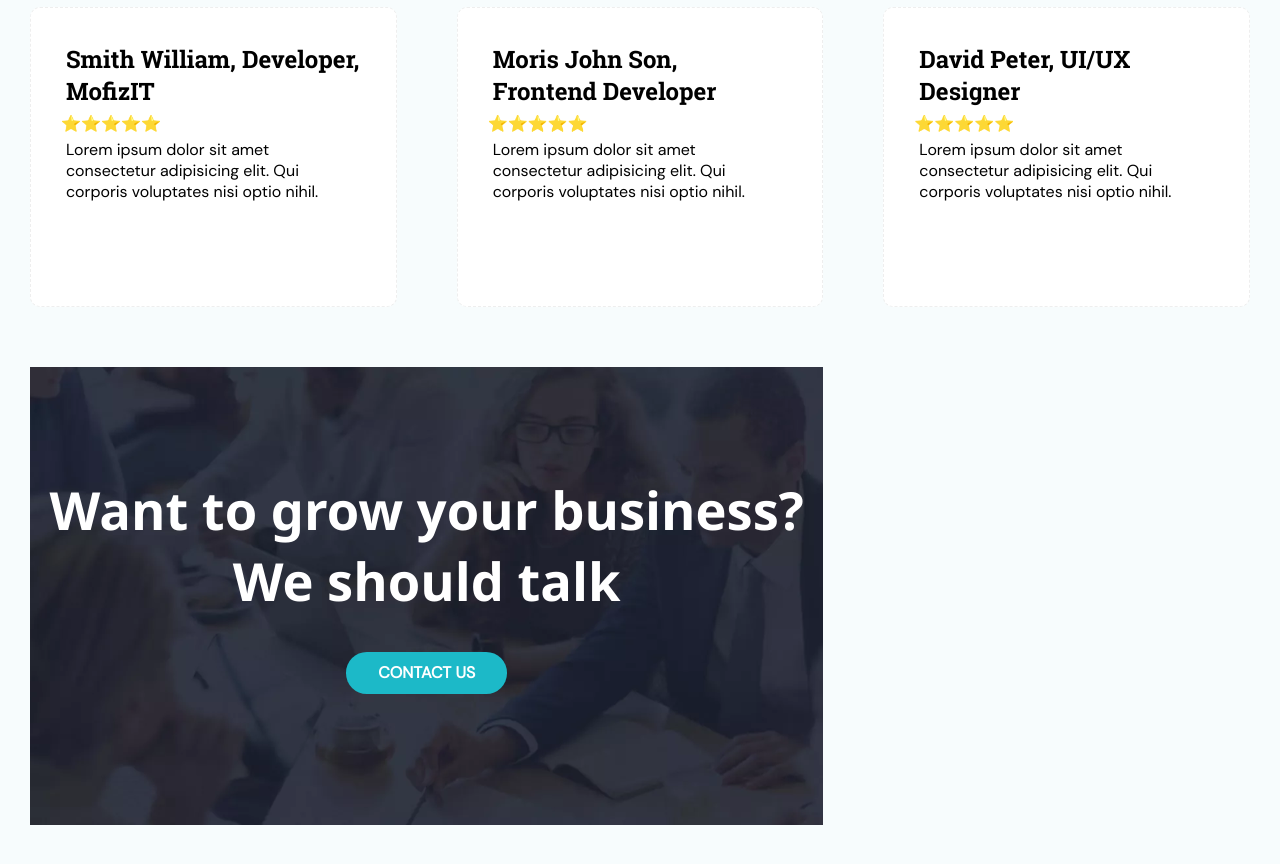
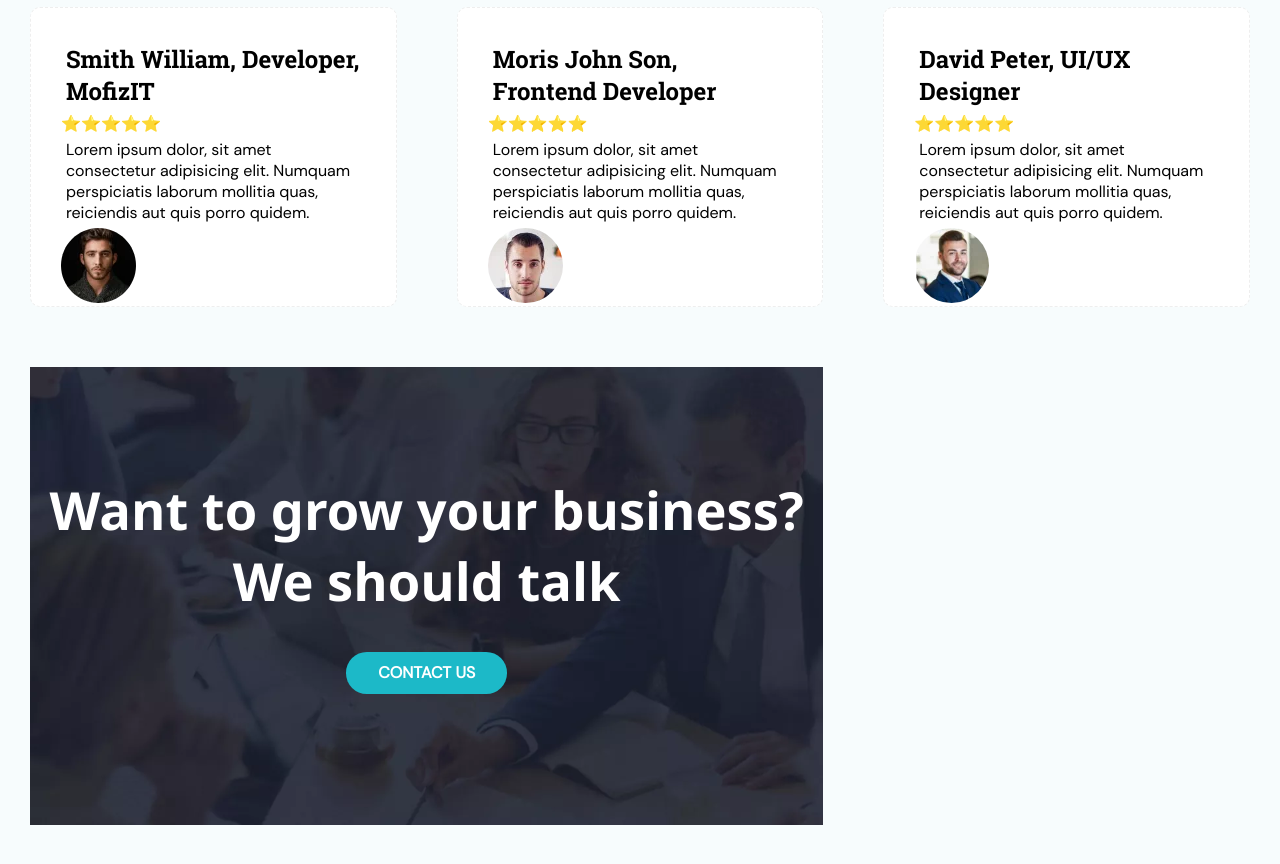
Before and after one commit to front-end-by-rimantas/42-grupe-portfolio-agar, a website: page index.html in a window 1280 px wide. Shown: the part 2320-3184 px from the top of the page. Drawn offline with Linux system fonts and the light colour scheme.

Commit message:
photo upload

```diff
--- a/index.html
+++ b/index.html
@@ -162,19 +162,22 @@
             <div class="services-block col-4 col-md-4 col-lg-4 col-xl-4">
                 <p class="head">Smith William, Developer, MofizIT</p>
                 <p>&#11088;&#11088;&#11088;&#11088;&#11088;</p>
-                <p class="txt">Lorem ipsum dolor sit amet consectetur adipisicing elit. Qui corporis voluptates nisi optio nihil.</p>
+                <p class="txt">Lorem ipsum dolor, sit amet consectetur adipisicing elit. Numquam perspiciatis laborum mollitia quas, reiciendis aut quis porro quidem.</p>
+                <span> <img src="./img/photos-testimonials/client3.png" alt="photo"></span>
             </div>
 
                 <div class="services-block col-4 col-md-4 col-lg-4 col-xl-4">
                     <p class="head">Moris John Son, Frontend developer</p>
                     <p>&#11088;&#11088;&#11088;&#11088;&#11088;</p>
-                    <p class="txt">Lorem ipsum dolor sit amet consectetur adipisicing elit. Qui corporis voluptates nisi optio nihil.</p>
+                    <p class="txt">Lorem ipsum dolor, sit amet consectetur adipisicing elit. Numquam perspiciatis laborum mollitia quas, reiciendis aut quis porro quidem.</p>
+                    <span> <img src="./img/photos-testimonials/client1.webp" alt="photo"></span>
                 </div>
 
                 <div class="services-block col-4 col-md-4 col-lg-4 col-xl-4">
                     <p class="head">David Peter, UI/UX designer</p>
                     <p>&#11088;&#11088;&#11088;&#11088;&#11088;</p>
-                    <p class="txt">Lorem ipsum dolor sit amet consectetur adipisicing elit. Qui corporis voluptates nisi optio nihil.</p>
+                    <p class="txt">Lorem ipsum dolor, sit amet consectetur adipisicing elit. Numquam perspiciatis laborum mollitia quas, reiciendis aut quis porro quidem.</p>
+                    <span> <img src="./img/photos-testimonials/client2.png" alt="photo"></span>
                 </div>
 
 
```
Also changed, not shown: img/photos-testimonials/client1.webp (added), img/photos-testimonials/client2.png (added), img/photos-testimonials/client3.png (added).
